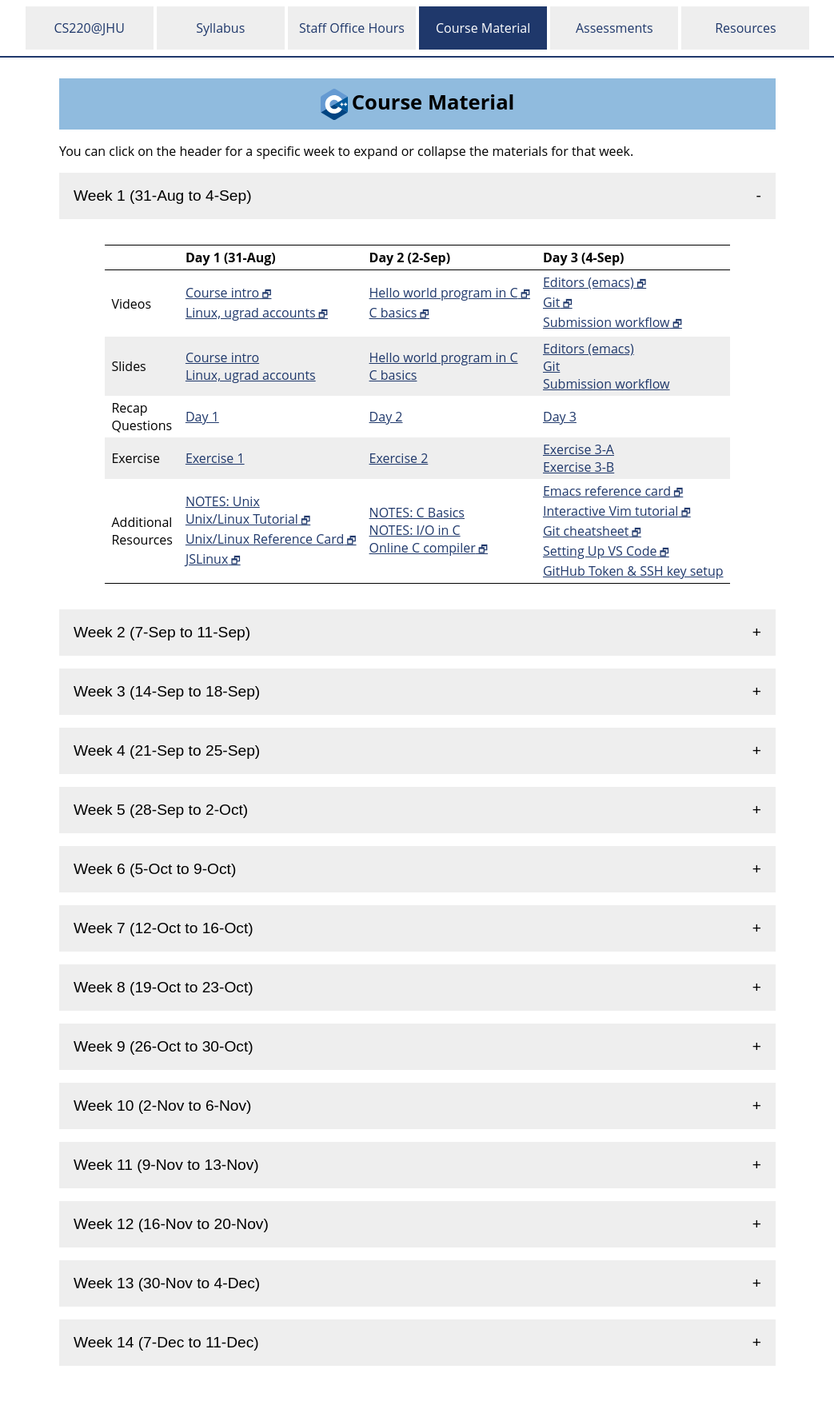
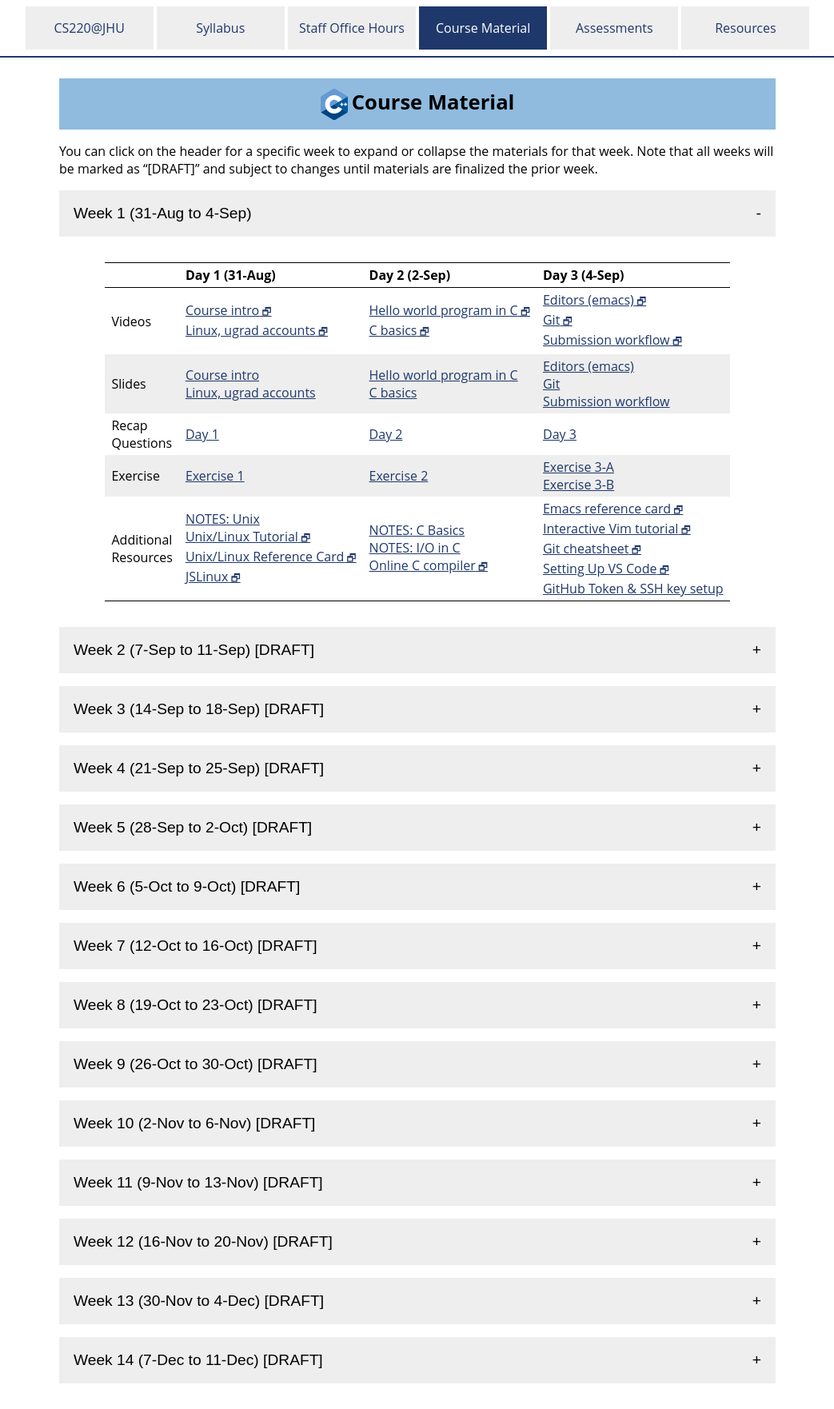
Before and after one commit to jhu-ip/cs220-f26, a Jekyll site: the page built from material.md, in a window 1280 px wide. Shown: the whole page at 80% size, without its empty margins (118-1161 px from the left). Built offline with Jekyll 4.4.1, drawn with Linux system fonts in a browser that asks for light colours; before the commit the page ends 1740 px from its top, so only the background shows below that.

Commit message:
add [DRAFT] to keep materials available all weeks

```diff
--- a/material.md
+++ b/material.md
@@ -16,7 +16,7 @@ Then add, commit, and push both material.csv and material.md.
 -->
 
 You can click on the header for a specific week to expand or collapse
-the materials for that week.
+the materials for that week. Note that all weeks will be marked as "[DRAFT]" and subject to changes until materials are finalized the prior week.
 
 <button type="button" id="week_1_toggle" class="week_control_button">Week 1 (31-Aug to 4-Sep)</button>
 <div id="week_1" class="collapsible">
@@ -67,7 +67,7 @@ the materials for that week.
 </table>
 </div>
 
-<button type="button" id="week_2_toggle" class="week_control_button">Week 2 (7-Sep to 11-Sep)</button>
+<button type="button" id="week_2_toggle" class="week_control_button">Week 2 (7-Sep to 11-Sep) [DRAFT]</button>
 <div id="week_2" class="collapsible">
 <table>
   <thead>
@@ -115,7 +115,7 @@ the materials for that week.
 </table>
 </div>
 
-<button type="button" id="week_3_toggle" class="week_control_button">Week 3 (14-Sep to 18-Sep)</button>
+<button type="button" id="week_3_toggle" class="week_control_button">Week 3 (14-Sep to 18-Sep) [DRAFT]</button>
 <div id="week_3" class="collapsible">
 <table>
   <thead>
@@ -167,7 +167,7 @@ the materials for that week.
 </table>
 </div>
 
-<button type="button" id="week_4_toggle" class="week_control_button">Week 4 (21-Sep to 25-Sep)</button>
+<button type="button" id="week_4_toggle" class="week_control_button">Week 4 (21-Sep to 25-Sep) [DRAFT]</button>
 <div id="week_4" class="collapsible">
 <table>
   <thead>
@@ -219,7 +219,7 @@ the materials for that week.
 </table>
 </div>
 
-<button type="button" id="week_5_toggle" class="week_control_button">Week 5 (28-Sep to 2-Oct)</button>
+<button type="button" id="week_5_toggle" class="week_control_button">Week 5 (28-Sep to 2-Oct) [DRAFT]</button>
 <div id="week_5" class="collapsible">
 <table>
   <thead>
@@ -268,7 +268,7 @@ the materials for that week.
 </table>
 </div>
 
-<button type="button" id="week_6_toggle" class="week_control_button">Week 6 (5-Oct to 9-Oct)</button>
+<button type="button" id="week_6_toggle" class="week_control_button">Week 6 (5-Oct to 9-Oct) [DRAFT]</button>
 <div id="week_6" class="collapsible">
 <table>
   <thead>
@@ -314,7 +314,7 @@ the materials for that week.
 </table>
 </div>
 
-<button type="button" id="week_7_toggle" class="week_control_button">Week 7 (12-Oct to 16-Oct)</button>
+<button type="button" id="week_7_toggle" class="week_control_button">Week 7 (12-Oct to 16-Oct) [DRAFT]</button>
 <div id="week_7" class="collapsible">
 <table>
   <thead>
@@ -360,7 +360,7 @@ the materials for that week.
 </table>
 </div>
 
-<button type="button" id="week_8_toggle" class="week_control_button">Week 8 (19-Oct to 23-Oct)</button>
+<button type="button" id="week_8_toggle" class="week_control_button">Week 8 (19-Oct to 23-Oct) [DRAFT]</button>
 <div id="week_8" class="collapsible">
 <table>
   <thead>
@@ -408,7 +408,7 @@ the materials for that week.
 </table>
 </div>
 
-<button type="button" id="week_9_toggle" class="week_control_button">Week 9 (26-Oct to 30-Oct)</button>
+<button type="button" id="week_9_toggle" class="week_control_button">Week 9 (26-Oct to 30-Oct) [DRAFT]</button>
 <div id="week_9" class="collapsible">
 <table>
   <thead>
@@ -454,7 +454,7 @@ the materials for that week.
 </table>
 </div>
 
-<button type="button" id="week_10_toggle" class="week_control_button">Week 10 (2-Nov to 6-Nov)</button>
+<button type="button" id="week_10_toggle" class="week_control_button">Week 10 (2-Nov to 6-Nov) [DRAFT]</button>
 <div id="week_10" class="collapsible">
 <table>
   <thead>
@@ -501,7 +501,7 @@ the materials for that week.
 </table>
 </div>
 
-<button type="button" id="week_11_toggle" class="week_control_button">Week 11 (9-Nov to 13-Nov)</button>
+<button type="button" id="week_11_toggle" class="week_control_button">Week 11 (9-Nov to 13-Nov) [DRAFT]</button>
 <div id="week_11" class="collapsible">
 <table>
   <thead>
@@ -548,7 +548,7 @@ the materials for that week.
 </table>
 </div>
 
-<button type="button" id="week_12_toggle" class="week_control_button">Week 12 (16-Nov to 20-Nov)</button>
+<button type="button" id="week_12_toggle" class="week_control_button">Week 12 (16-Nov to 20-Nov) [DRAFT]</button>
 <div id="week_12" class="collapsible">
 <table>
   <thead>
@@ -603,7 +603,7 @@ the materials for that week.
 </table>
 </div>
 
-<button type="button" id="week_13_toggle" class="week_control_button">Week 13 (30-Nov to 4-Dec)</button>
+<button type="button" id="week_13_toggle" class="week_control_button">Week 13 (30-Nov to 4-Dec) [DRAFT]</button>
 <div id="week_13" class="collapsible">
 <table>
   <thead>
@@ -649,7 +649,7 @@ the materials for that week.
 </table>
 </div>
 
-<button type="button" id="week_14_toggle" class="week_control_button">Week 14 (7-Dec to 11-Dec)</button>
+<button type="button" id="week_14_toggle" class="week_control_button">Week 14 (7-Dec to 11-Dec) [DRAFT]</button>
 <div id="week_14" class="collapsible">
 <table>
   <thead>
```
